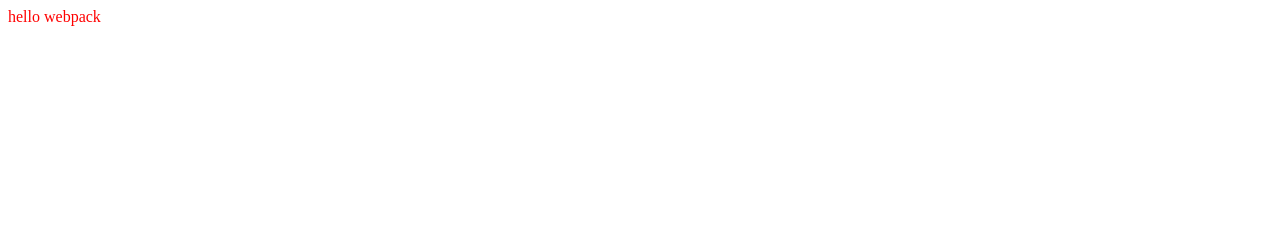
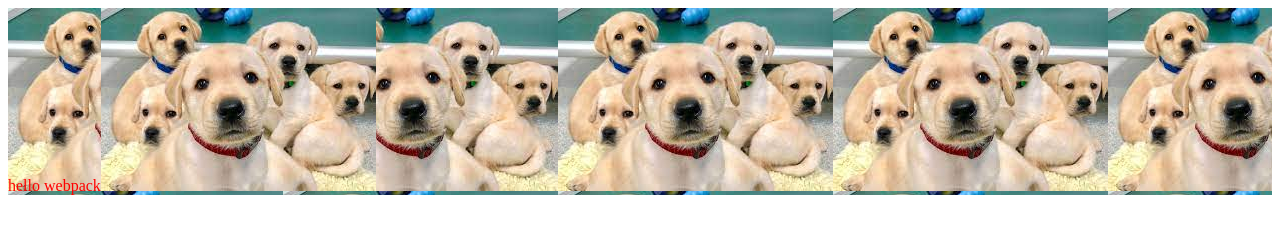
Before and after one commit to Kbouti/webpackPractice, a website built with webpack: page dist/index.html in a window 1280 px wide. Built offline with nearby package versions, Linux system fonts and the light colour scheme.

Commit message:
Add image loaders and default image

```diff
--- a/src/index.js
+++ b/src/index.js
@@ -30,8 +30,12 @@
 // create css file and IMPORT IT AT THE BEGINNING OF YOUR INDEX.JS FILE (I suspect this is what I was missing in weatherApp, but it still isn't working because I'm getting a fatal error when I try to run // git subtree push --prefix dist origin-gh-pages)
 // npm run build
 
+// import puppies.png image, configure webpack with image loaders
+// npm run build
+
 import _ from 'lodash';
 import './style.css';
+import Icon from './puppies.png';
 
 function component() {
     const element = document.createElement(`div`);
@@ -39,7 +43,9 @@
     // Lodash, now imported by this script
     element.innerHTML = _.join([`hello`, `webpack`], ` `);
     element.classList.add(`hello`);
-
+const myIcon = new Image();
+myIcon.src = Icon;
+element.appendChild(myIcon);
     return element;
 }
 document.body.appendChild(component());
--- a/src/style.css
+++ b/src/style.css
@@ -1,3 +1,4 @@
 .hello{
     color:red;
+    background: url('./puppies.png');
 }
--- a/webpack.config.js
+++ b/webpack.config.js
@@ -12,6 +12,10 @@
                 test: /\.css$/i,
                 use: ['style-loader', 'css-loader'],
             },
+            {
+                test: /\.(png|svg|jpg|jpeg|gif)$/i,
+                type: 'asset/resource',
+            }
         ],
     },
 };
```
Also changed, not shown: dist/0a312d343fa52cd417d1.png (added), dist/bundle.js, src/puppies.png (added).
